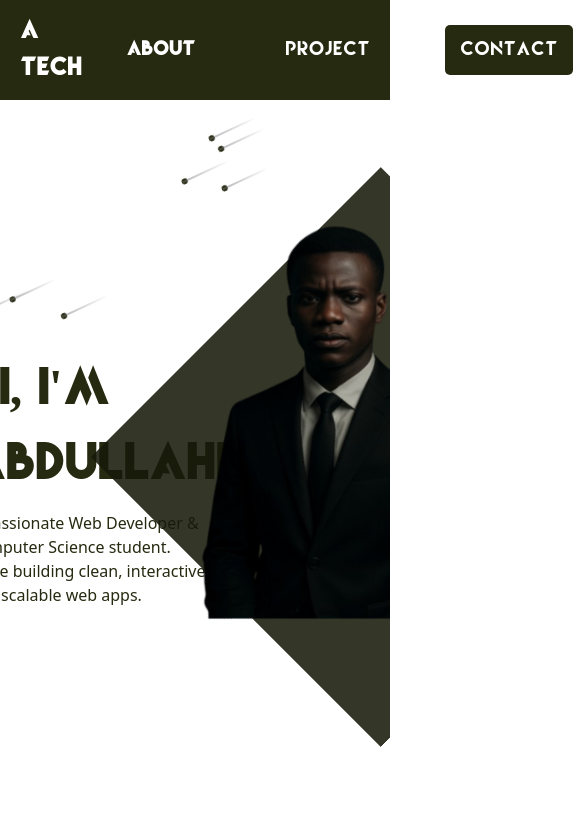
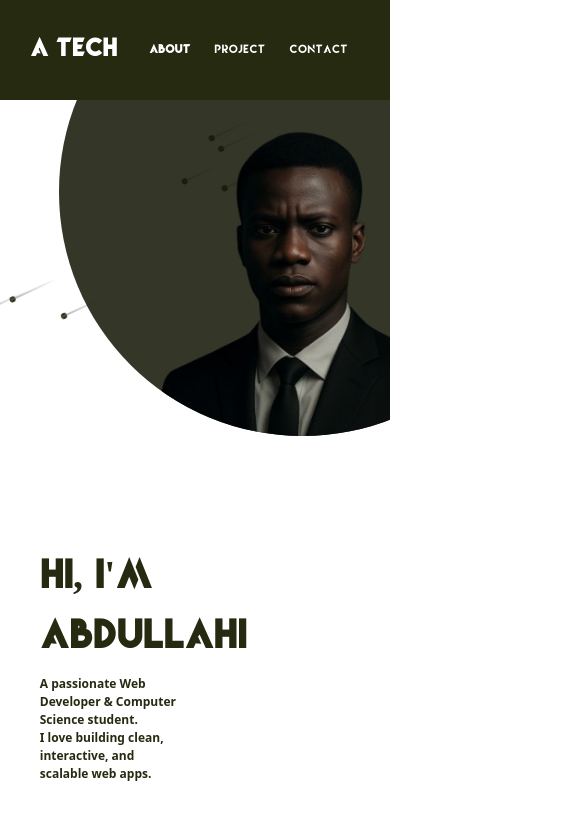
Before and after one commit to bidemi90/my-portfolio-website, a React (Vite) app: page / in a window 390 px wide. Shown: the top 820 px of the page, 585 px wide, since content can reach past the window. Built offline with nearby package versions, Linux system fonts and the light colour scheme.

Commit message:
all screen done for header and hero section

```diff
--- a/src/App.css
+++ b/src/App.css
@@ -55,6 +55,20 @@
   cursor: pointer;
   margin: 0px 30px;
   text-transform: uppercase;
+}
+@media (max-width: 800px) {
+  .header section div button {
+    margin: 0px 10px;
+    padding: 8px 10px;
+    font-size: 16px;
+  }
+}
+@media (max-width: 450px) {
+  .header section div button {
+    margin: 0px 5px;
+    padding: 5px 7px;
+    font-size: 12px;
+  }
 }
 .header section div hr {
   width: 0px;
@@ -115,3 +129,162 @@
   /* height: 70%; */
   transform: rotate(-45deg);
 }
+
+@media (max-width: 1200px) {
+  .text-in-hero {
+    margin-left: 20px;
+    font-size: 60px;
+  }
+  .text-p-in-hero {
+    margin-left: 20px;
+
+    font-size: 18px;
+  }
+}
+
+@media (max-width: 800px) {
+  .text-in-hero {
+    margin-left: 20px;
+    font-size: 50px;
+  }
+  .text-p-in-hero {
+    margin-left: 20px;
+    font-size: 15px;
+  }
+  .image-blackbackground-holder {
+    width: 105vw;
+    height: 105vw;
+    background-color: rgba(22, 25, 9, 0.872);
+    transform: rotate(0deg);
+    position: absolute;
+    top: -40%;
+    right: -30%;
+    display: flex;
+    border-radius: 100%;
+    overflow: hidden;
+    display: flex;
+    justify-content: center;
+    align-items: start;
+  }
+  .image-blackbackground-holder img {
+    width: initial;
+    /* height: 70%; */
+    overflow: hidden;
+    transform: rotate(0deg);
+    margin-top: 240px;
+  }
+}
+
+
+@media (max-width: 600px) {
+  .text-in-hero {
+    margin-left: 30px;
+    font-size: 40px;
+  }
+  .text-p-in-hero {
+    margin-left: 30px;
+    font-size: 12px;
+    font-weight: 700;
+  }
+  .image-blackbackground-holder {
+    width: 125vw;
+    height: 125vw;
+    background-color: rgba(22, 25, 9, 0.872);
+    transform: rotate(0deg);
+    position: absolute;
+    top: -40%;
+    right: -40%;
+    display: flex;
+    border-radius: 100%;
+    overflow: hidden;
+    display: flex;
+    justify-content: center;
+    align-items: start;
+  }
+  .image-blackbackground-holder img {
+    width: initial;
+    /* height: 70%; */
+    overflow: hidden;
+    transform: rotate(0deg);
+    margin-top: 240px;
+  }
+}
+
+
+@media (max-width: 450px) {
+  .hero-text-container-inner {
+    margin-top: 370px;
+    width: 90%;
+  }
+  .text-in-hero {
+    margin-left: 30px;
+    font-size: 40px;
+  }
+  .text-p-in-hero {
+    margin-left: 30px;
+    font-size: 12px;
+    font-weight: 700;
+  }
+  .image-blackbackground-holder {
+    width: 125vw;
+    height: 125vw;
+    background-color: rgba(22, 25, 9, 0.872);
+    transform: rotate(0deg);
+    position: absolute;
+    top: -20%;
+    right: -40%;
+    display: flex;
+    border-radius: 100%;
+    overflow: hidden;
+    display: flex;
+    justify-content: center;
+    align-items: start;
+  }
+  .image-blackbackground-holder img {
+    width: initial;
+    /* height: 70%; */
+    overflow: hidden;
+    transform: rotate(0deg);
+    margin-top: 160px;
+  }
+}
+
+
+@media (max-width: 380px) {
+  .hero-text-container-inner {
+    margin-top: 370px;
+    width: 100%;
+  }
+  .text-in-hero {
+    margin-left: 30px;
+    font-size: 40px;
+  }
+  .text-p-in-hero {
+    margin-left: 30px;
+    font-size: 12px;
+    font-weight: 700;
+    width: 90%;
+  }
+  .image-blackbackground-holder {
+    width: 125vw;
+    height: 125vw;
+    background-color: rgba(22, 25, 9, 0.872);
+    transform: rotate(0deg);
+    position: absolute;
+    top: -20%;
+    right: -40%;
+    display: flex;
+    border-radius: 100%;
+    overflow: hidden;
+    display: flex;
+    justify-content: center;
+    align-items: start;
+  }
+  .image-blackbackground-holder img {
+    width: initial;
+    /* height: 70%; */
+    overflow: hidden;
+    transform: rotate(0deg);
+    margin-top: 140px;
+  }
+}
```
